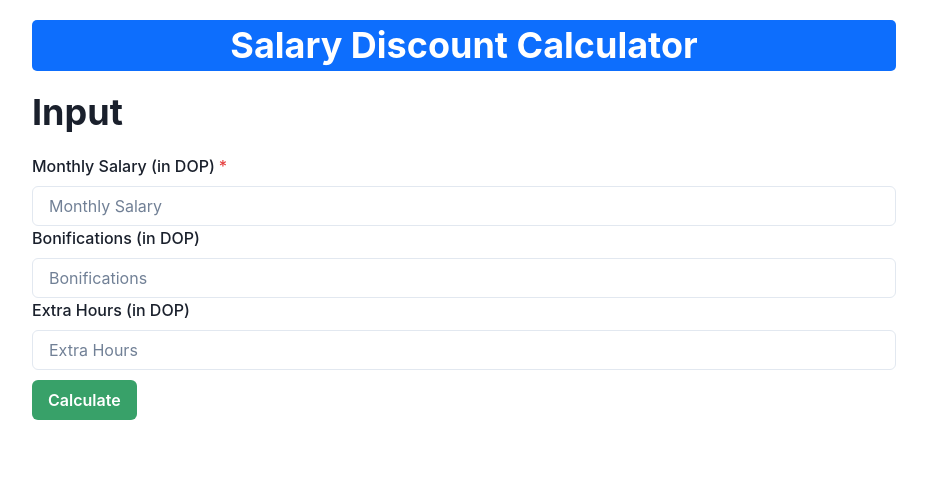
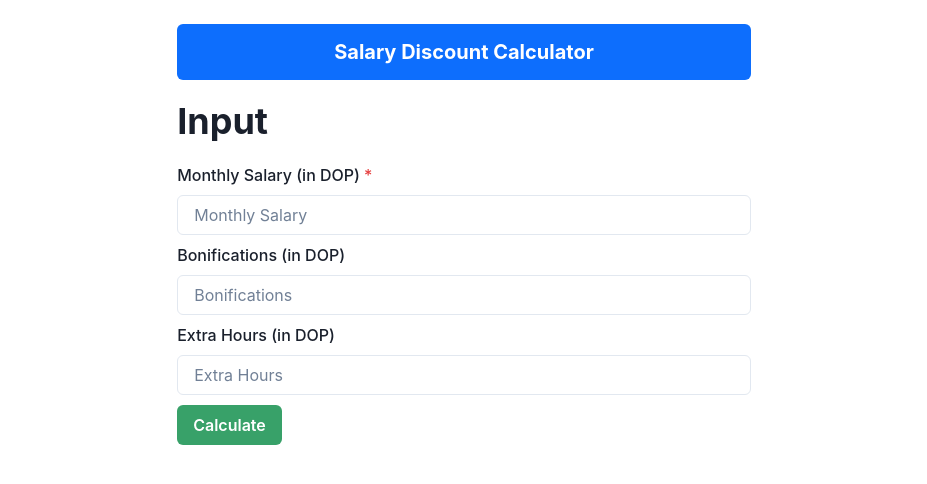
Before and after one commit to yadierms/sa, a React (Vite) app: page / in a window 1280 px wide. Shown: the top 484 px of the page, without its empty margins (176-1103 px from the left). Built offline with nearby package versions, Linux system fonts and the light colour scheme.

Commit message:
reponsive  fixed

```diff
--- a/src/App.jsx
+++ b/src/App.jsx
@@ -11,16 +11,18 @@ function App() {
   };
 
   return (
-    <Container as="main" minWidth="4xl" py="20px">
+    <Container as="main" minWidth={{ base: "md", md: "xl" }} py="20px">
       <Heading
         mb="20px"
         as="h1"
         bgColor="rgba(13,110,253,255) "
         color="white"
-        padding="4px 2px"
+        py="1rem"
+        mt="4px"
+        size="md"
         textAlign="center"
         verticalAlign="center"
-        borderRadius="5px"
+        rounded="md"
       >
         Salary Discount Calculator
       </Heading>
@@ -28,7 +30,6 @@ function App() {
         Input
       </Heading>
       <FormApp onFormSubmit={onFormSubmit} />
-      {/* <Divider /> */}
       {formData && <Results formState={formData} />}
     </Container>
   );
--- a/src/components/FormApp.jsx
+++ b/src/components/FormApp.jsx
@@ -31,7 +31,7 @@ function FormApp({ onFormSubmit }) {
           value={formState.monthlySalary}
         />
       </FormControl>
-      <FormControl>
+      <FormControl mt={2}>
         <FormLabel>Bonifications (in DOP)</FormLabel>
         <Input
           placeholder="Bonifications"
@@ -41,7 +41,7 @@ function FormApp({ onFormSubmit }) {
           value={formState.bonifications}
         />
       </FormControl>
-      <FormControl>
+      <FormControl mt={2}>
         <FormLabel>Extra Hours (in DOP)</FormLabel>
         <Input
           placeholder="Extra Hours"
```
